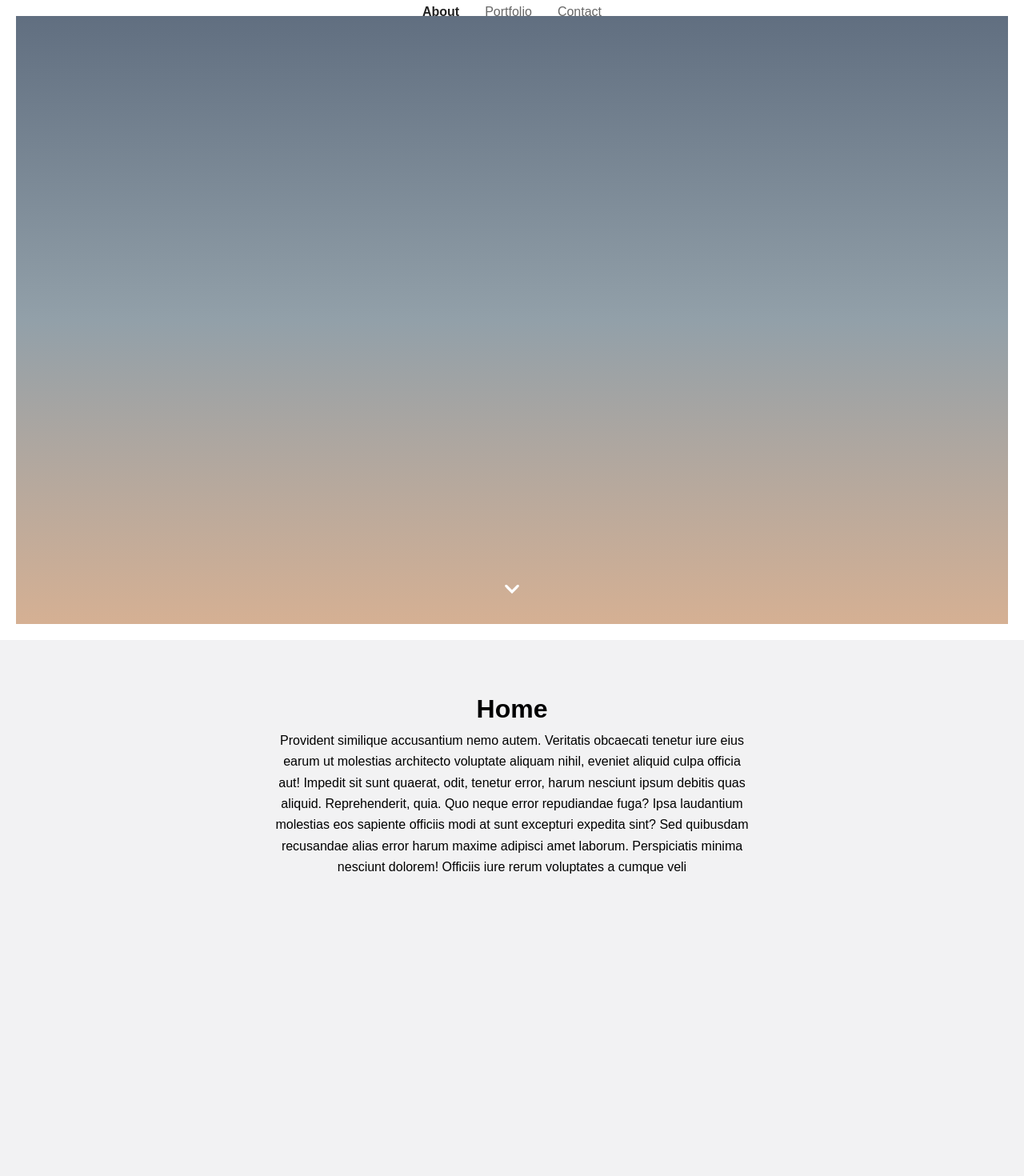
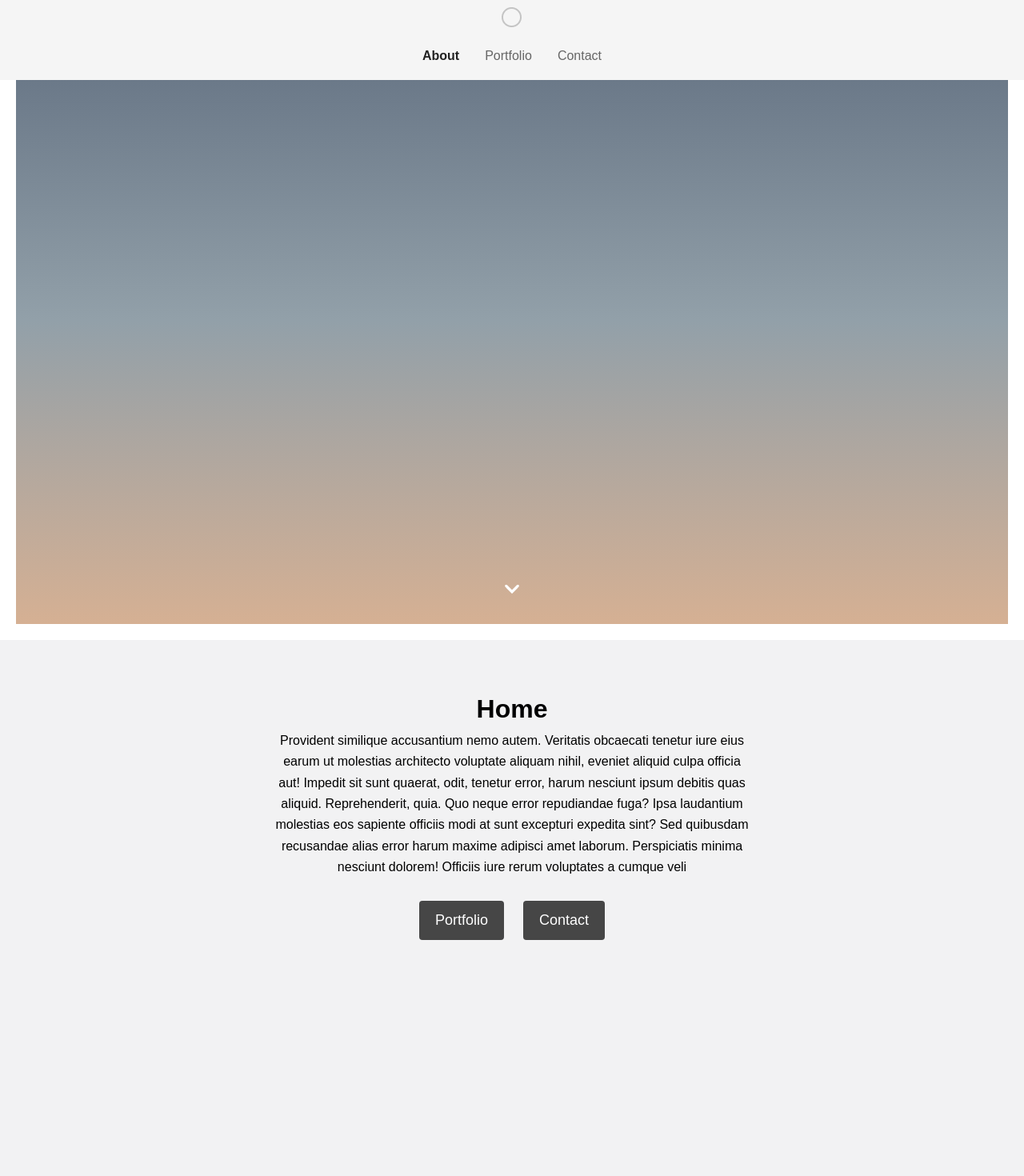
Before and after one commit to BrandonHumphry/Components, a React (Create React App) app: page / in a window 1280 px wide. Shown: the top 1470 px of the page at 80% size. Built offline with nearby package versions, Linux system fonts and the light colour scheme.

Commit message:
added buttons to PageStructure component for consistency across all pages

```diff
--- a/src/Components/Navigation/Navigation.css
+++ b/src/Components/Navigation/Navigation.css
@@ -1,5 +1,5 @@
 .navbar {
-  height: 30px;
+  height: 100px;
   z-index: 1;
   position: fixed;
   top: 0;
@@ -10,6 +10,7 @@
   width: 100%;
   transition-timing-function: ease-in;
   transition: all 0.5s;
+  background-color: whitesmoke;
 }
 
 .nav_black {
--- a/src/Components/PageStructure/PageStructure.js
+++ b/src/Components/PageStructure/PageStructure.js
@@ -1,4 +1,5 @@
 import "./PageStructure.css";
+import { HashLink as Link } from "react-router-hash-link";
 
 const PageStructure = props => {
   const { pageTitle, pageDescription, id } = props;
@@ -7,6 +8,23 @@ const PageStructure = props => {
       <h1 className="pageTitle">{pageTitle}</h1>
       <p className="pageDescription ">{pageDescription}</p>
       {/* <Footer /> */}
+      <div className="buttonSection">
+        <Link
+          to="/portfolio"
+          id="btn1"
+          className="btn btn--primary--solid btn--medium"
+        >
+          Portfolio
+        </Link>
+
+        <Link
+          to="/contact"
+          id="btn2"
+          className="btn btn--primary--solid btn--medium"
+        >
+          Contact
+        </Link>
+      </div>
     </div>
   );
 };
--- a/src/pages/About/About.js
+++ b/src/pages/About/About.js
@@ -1,9 +1,7 @@
 import "./About.css";
 import PageStructure from "../../Components/PageStructure/PageStructure";
 import "../../Components/Images/Images.css";
-import { HashLink as Link } from "react-router-hash-link";
 import chevronDown from "./chevronDown.png";
-import Button from "../../Components/Button/Button";
 
 const About = () => {
   return (
@@ -46,7 +44,7 @@ const About = () => {
       >
         Portfolio
       </Button> */}
-      <div className="buttonSection">
+      {/* <div className="buttonSection">
         <Link to="/portfolio" className="btn btn--primary--solid btn--large">
           Portfolio
         </Link>
@@ -54,7 +52,7 @@ const About = () => {
         <Link to="/contact" className="btn btn--primary--solid btn--large">
           Contact
         </Link>
-      </div>
+      </div> */}
     </div>
   );
 };
```
